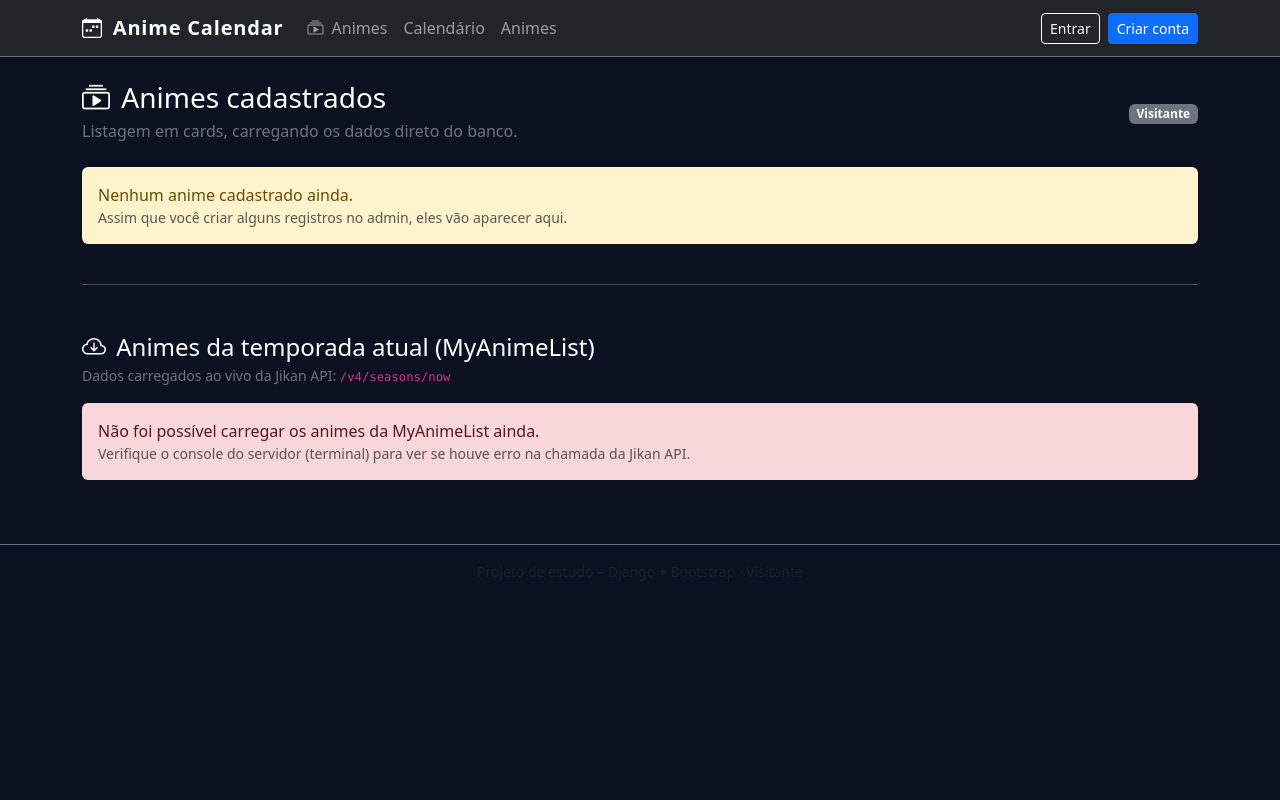
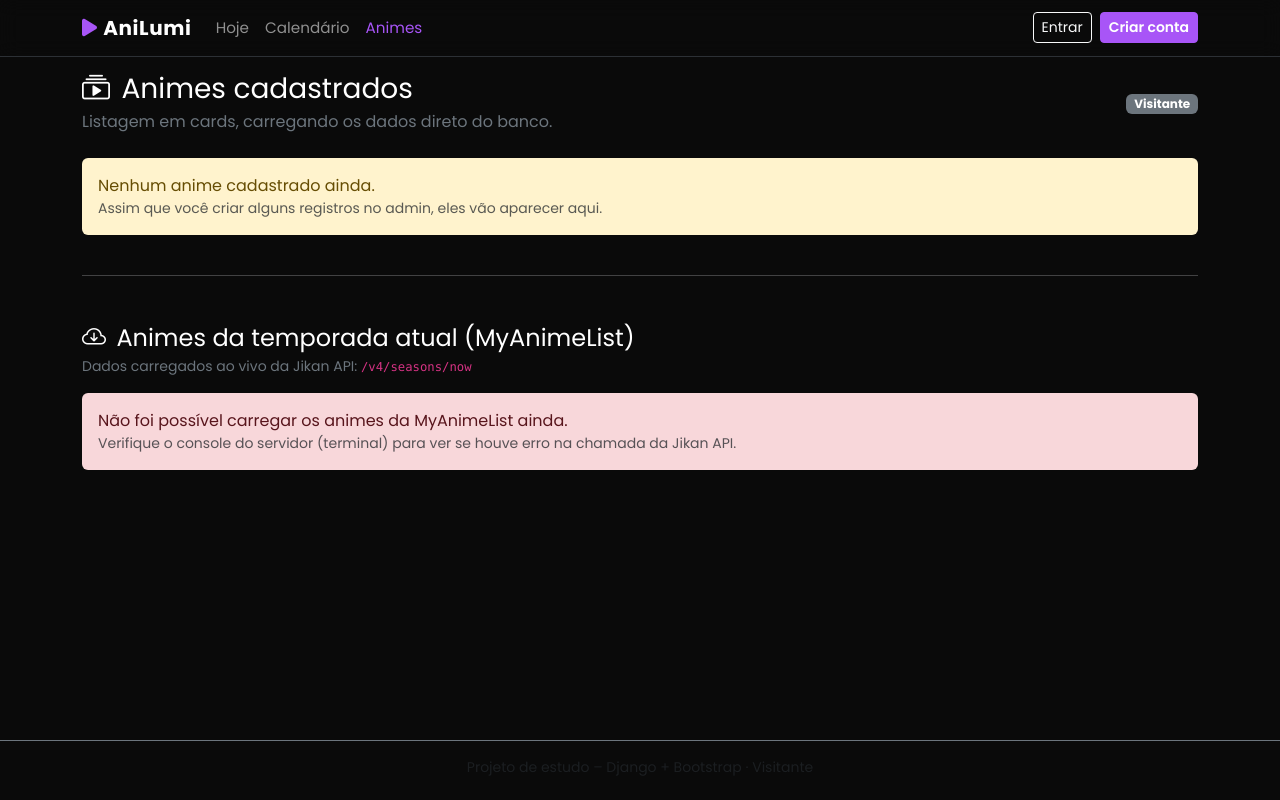
Before and after one commit to LucasdevBastos/PROJETO_CURSO_FIC_DJANGO., a Django app: page /animes/lista/ in a window 1280 px wide. Run offline with Django 5.2, Linux system fonts and the light colour scheme; data that the repository does not hold is empty.

Commit message:
Update branding and navbar styles
Renamed site branding from 'Anime Calendar' and 'AniTime' to 'AniLumi' across templates. Enhanced base styles with new fonts, colors, and icon sets, improved navbar appearance and active link highlighting, and updated landing page background image.

```diff
--- a/animecalendar/templates/base.html
+++ b/animecalendar/templates/base.html
@@ -2,7 +2,7 @@
 <html lang="pt-br">
 <head>
   <meta charset="utf-8">
-  <title>Anime Calendar</title>
+  <title>AniLumi | Calendário de Animes</title>
   <meta name="viewport" content="width=device-width, initial-scale=1">
 
   <!-- Bootstrap 5 -->
@@ -17,35 +17,123 @@
     href="https://cdn.jsdelivr.net/npm/bootstrap-icons@1.11.3/font/bootstrap-icons.css"
   >
 
+  <!-- Font Awesome (para os ícones da landing) -->
+  <link
+    rel="stylesheet"
+    href="https://cdnjs.cloudflare.com/ajax/libs/font-awesome/6.0.0/css/all.min.css"
+  >
+
+  <!-- Fonte Poppins -->
+  <link
+    href="https://fonts.googleapis.com/css2?family=Poppins:wght@400;600;700&display=swap"
+    rel="stylesheet"
+  >
+
   <style>
+    :root {
+      --primary: #a855f7;        /* Roxo vibrante */
+      --primary-hover: #9333ea;
+      --dark-bg: #0a0a0a;
+      --navbar-bg: rgba(10, 10, 10, 0.9);
+      --card-bg: #020617;
+      --text-main: #e5e7eb;
+      --text-sec: #9ca3af;
+    }
+
     body {
-      background: #0b1120;
-      color: #e5e7eb;
+      background: var(--dark-bg);
+      color: var(--text-main);
+      font-family: 'Poppins', -apple-system, BlinkMacSystemFont, system-ui, sans-serif;
     }
+
+    /* Navbar estilo AniTime */
+    .navbar {
+      background: var(--navbar-bg);
+      backdrop-filter: blur(10px);
+      border-bottom: 1px solid rgba(148, 163, 184, 0.25);
+    }
+
     .navbar-brand {
       font-weight: 700;
-      letter-spacing: 0.04em;
+      letter-spacing: 0.03em;
+      display: flex;
+      align-items: center;
+      gap: 0.35rem;
     }
+
+    .navbar-brand-icon {
+      color: var(--primary);
+    }
+
+    .nav-link {
+      font-size: 0.95rem;
+    }
+
+    .nav-link.active,
+    .nav-link:hover {
+      color: var(--primary) !important;
+    }
+
+    /* Botões principais */
+    .btn-primary {
+      background-color: var(--primary);
+      border-color: var(--primary);
+      font-weight: 600;
+    }
+
+    .btn-primary:hover {
+      background-color: var(--primary-hover);
+      border-color: var(--primary-hover);
+      box-shadow: 0 0 18px rgba(168, 85, 247, 0.4);
+    }
+
+    .btn-outline-light {
+      border-width: 1px;
+    }
+
+    /* Card de anime (lista / detalhe) */
     .card-anime {
-      background: #020617;
+      background: var(--card-bg);
       border-radius: 1rem;
-      border: 1px solid rgba(148, 163, 184, 0.3);
+      border: 1px solid rgba(148, 163, 184, 0.35);
       overflow: hidden;
       transition: transform .15s ease, box-shadow .15s ease, border-color .15s ease;
     }
+
     .card-anime:hover {
       transform: translateY(-4px);
-      box-shadow: 0 18px 45px rgba(15, 23, 42, 0.8);
+      box-shadow: 0 18px 45px rgba(15, 23, 42, 0.9);
       border-color: #38bdf8;
     }
+
     .card-anime-img {
       height: 260px;
       object-fit: cover;
     }
+
     .badge-outline {
       border: 1px solid rgba(148, 163, 184, 0.6);
       color: #e5e7eb;
       background: transparent;
+    }
+
+    /* Inputs escuros (login, register etc.) */
+    .bg-dark-input {
+      background-color: #020617;
+      border-color: #1f2937;
+      color: #e5e7eb;
+    }
+
+    .bg-dark-input:focus {
+      background-color: #020617;
+      color: #e5e7eb;
+      border-color: var(--primary);
+      box-shadow: 0 0 0 0.2rem rgba(168, 85, 247, 0.25);
+    }
+
+    /* Pequeno ajuste do main para não grudar no topo */
+    main {
+      min-height: calc(100vh - 72px - 60px); /* navbar + footer aproximado */
     }
   </style>
 
@@ -53,12 +141,12 @@
 </head>
 <body>
 
-<nav class="navbar navbar-expand-lg navbar-dark bg-dark border-bottom border-secondary">
+<nav class="navbar navbar-expand-lg navbar-dark fixed-top">
   <div class="container">
     <!-- Logo / Marca -->
     <a class="navbar-brand" href="{% url 'landing' %}">
-      <i class="bi bi-calendar-week me-1"></i>
-      Anime Calendar
+      <i class="fas fa-play navbar-brand-icon"></i>
+      AniLumi
     </a>
 
     <!-- Botão mobile -->
@@ -71,18 +159,26 @@
     <div class="collapse navbar-collapse" id="mainNavbar">
       <ul class="navbar-nav me-auto mb-2 mb-lg-0">
         <li class="nav-item">
-          <a class="nav-link" href="{% url 'anime:anime_list' %}">
-            <i class="bi bi-collection-play me-1"></i>
+          <a class="nav-link {% if request.resolver_match.url_name == 'landing' %}active{% endif %}"
+             href="{% url 'landing' %}">
+            Hoje
+          </a>
+        </li>
+
+        <li class="nav-item">
+          <a class="nav-link {% if request.resolver_match.app_name == 'calendar_app' %}active{% endif %}"
+             href="{% url 'calendar_app:month_current' %}">
+            Calendário
+          </a>
+        </li>
+
+        <li class="nav-item">
+          <a class="nav-link {% if request.resolver_match.app_name == 'anime' %}active{% endif %}"
+             href="{% url 'anime:anime_list' %}">
             Animes
           </a>
         </li>
-        <li class="nav-item">
-          <a href="{% url 'calendar_app:month_current' %}" class="nav-link">Calendário</a>
-        </li>
-        <li class="nav-item">
-          <a href="{% url 'anime:anime_list' %}" class="nav-link">Animes</a>
-        </li>
-        <!-- se quiser mais itens, adiciona aqui -->
+
       </ul>
 
       <!-- Área de autenticação -->
@@ -107,7 +203,7 @@
   </div>
 </nav>
 
-<main class="py-4">
+<main class="py-4 mt-5">
   {% block content %}{% endblock %}
 </main>
 
--- a/animecalendar/templates/landing.html
+++ b/animecalendar/templates/landing.html
@@ -45,7 +45,7 @@
             height: 80vh;
             display: flex;
             align-items: center;
-            background: url('https://images.unsplash.com/photo-1541562232579-512a21360020?q=80&w=1920&auto=format&fit=crop') no-repeat center center/cover;
+            background: url('https://images4.alphacoders.com/136/thumb-1920-1368242.png') no-repeat center center/cover;
         }
 
         /* Gradiente sobre a imagem para ler o texto */
@@ -148,7 +148,7 @@
 
     <nav class="navbar navbar-expand-lg navbar-dark fixed-top">
         <div class="container">
-            <a class="navbar-brand" href="#"><i class="fas fa-play text-primary me-2"></i>AniTime</a>
+            <a class="navbar-brand" href="#"><i class="fas fa-play text-primary me-2"></i>AniLumi</a>
             <button class="navbar-toggler" type="button" data-bs-toggle="collapse" data-bs-target="#navbarNav">
                 <span class="navbar-toggler-icon"></span>
             </button>
```
